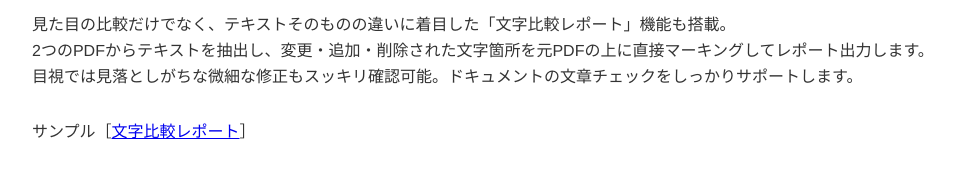
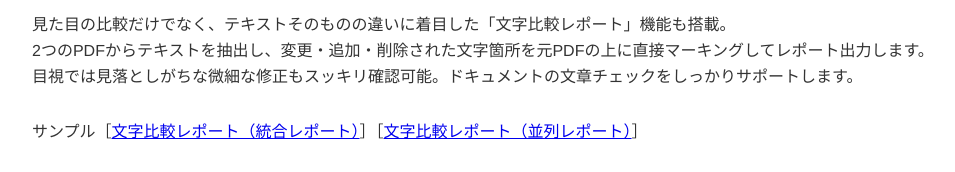
Before and after one commit to patapatapata/patapataReader, a plain HTML site: page index.html in a window 1280 px wide. Shown: the part 2347-2519 px from the top of the page, without its empty margins (72-1027 px from the left). Drawn offline with Linux system fonts and the light colour scheme; grey boxes are pictures that could not be loaded.

Commit message:
Add files via upload

```diff
--- a/index.html
+++ b/index.html
@@ -125,7 +125,7 @@
                 目視では見落としがちな微細な修正もスッキリ確認可能。ドキュメントの文章チェックをしっかりサポートします。
             </p>
 			<p class="body-text">
-			サンプル［<a href="patapataList.html" target="_blank" rel="noopener noreferrer">文字比較レポート</a>］
+			サンプル［<a href="text.pdf" target="_blank" rel="noopener noreferrer">文字比較レポート（統合レポート）</a>］［<a href="text2.pdf" target="_blank" rel="noopener noreferrer">文字比較レポート（並列レポート）</a>］
 			</p>
 			<div class="video-container">
 				<iframe
```
Also changed, not shown: 1 other file.
